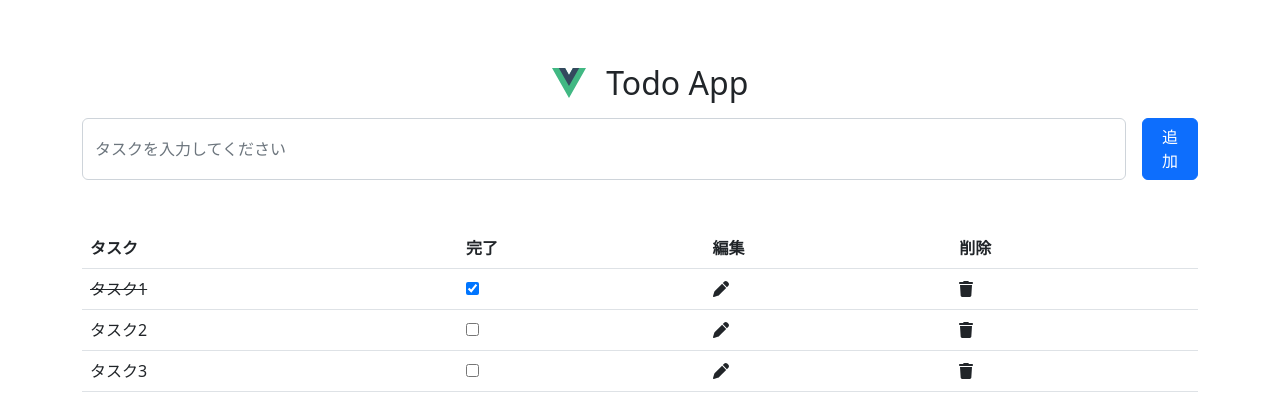
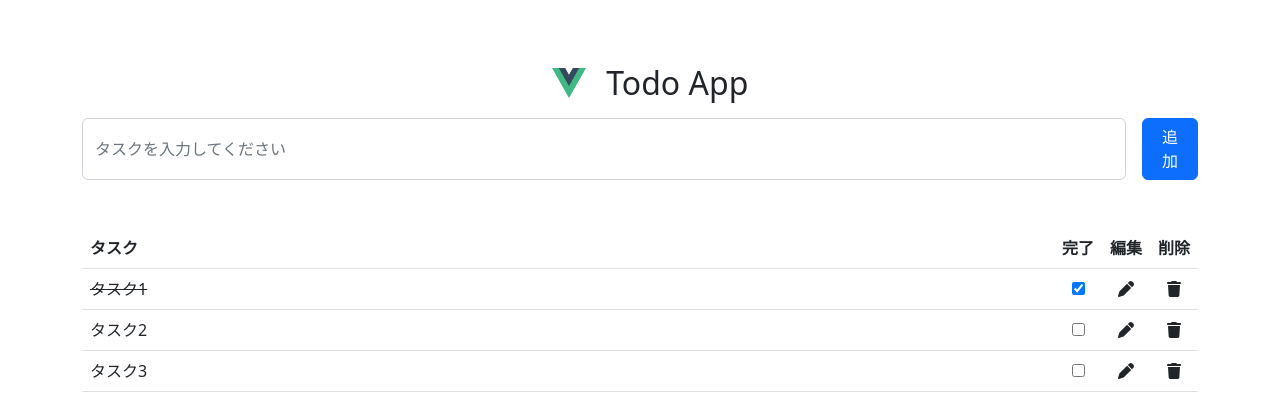
Before and after one commit to yamatatsu10969/todo_vue, a Vue app: page / in a window 1280 px wide. Shown: the top 418 px of the page. Built offline with nearby package versions, Linux system fonts and the light colour scheme.

Commit message:
Feat: add td size

```diff
--- a/src/App.vue
+++ b/src/App.vue
@@ -24,11 +24,13 @@
 					<td>
 						<span :class="{ completed: task.completed }">{{ task.name }}</span>
 					</td>
-					<td>
-						<input type="checkbox" v-model="task.completed" />
+					<td class="icon">
+						<div class="text-center">
+							<input type="checkbox" v-model="task.completed" />
+						</div>
 					</td>
-					<td>
-						<div>
+					<td class="icon">
+						<div class="text-center">
 							<div @click="editTask(index)">
 								<div :class="{ editing: isTaskEditingById(index) }">
 									<span class="fa fa-pen pointer"></span>
@@ -36,8 +38,8 @@
 							</div>
 						</div>
 					</td>
-					<td>
-						<div>
+					<td class="icon">
+						<div class="text-center">
 							<div @click="deleteTask(index)">
 								<span class="fa fa-trash pointer"></span>
 							</div>
@@ -147,4 +149,7 @@ export default {
 .completed {
 	text-decoration: line-through;
 }
+.icon {
+	width: 48px;
+}
 </style>
```
